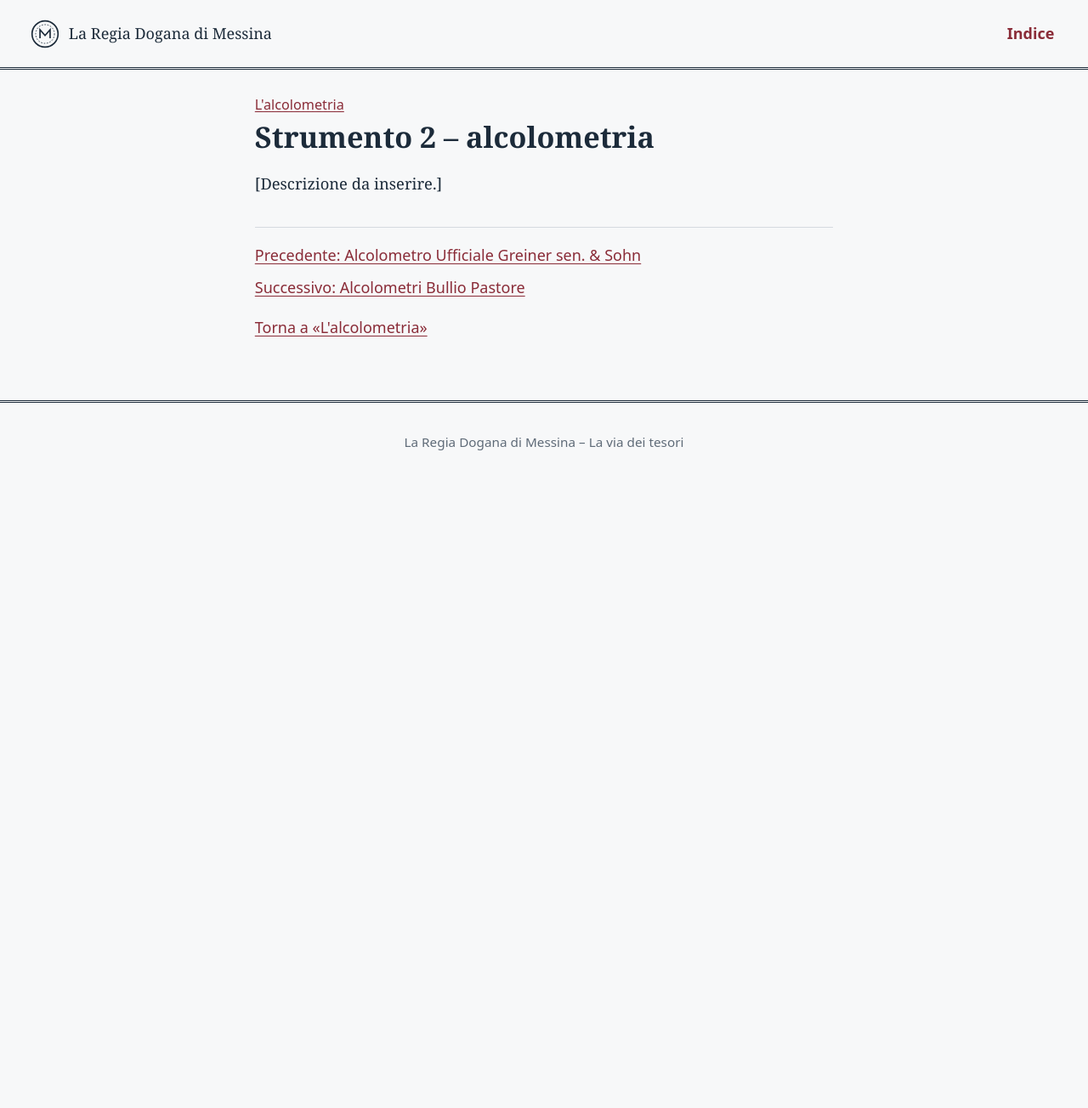
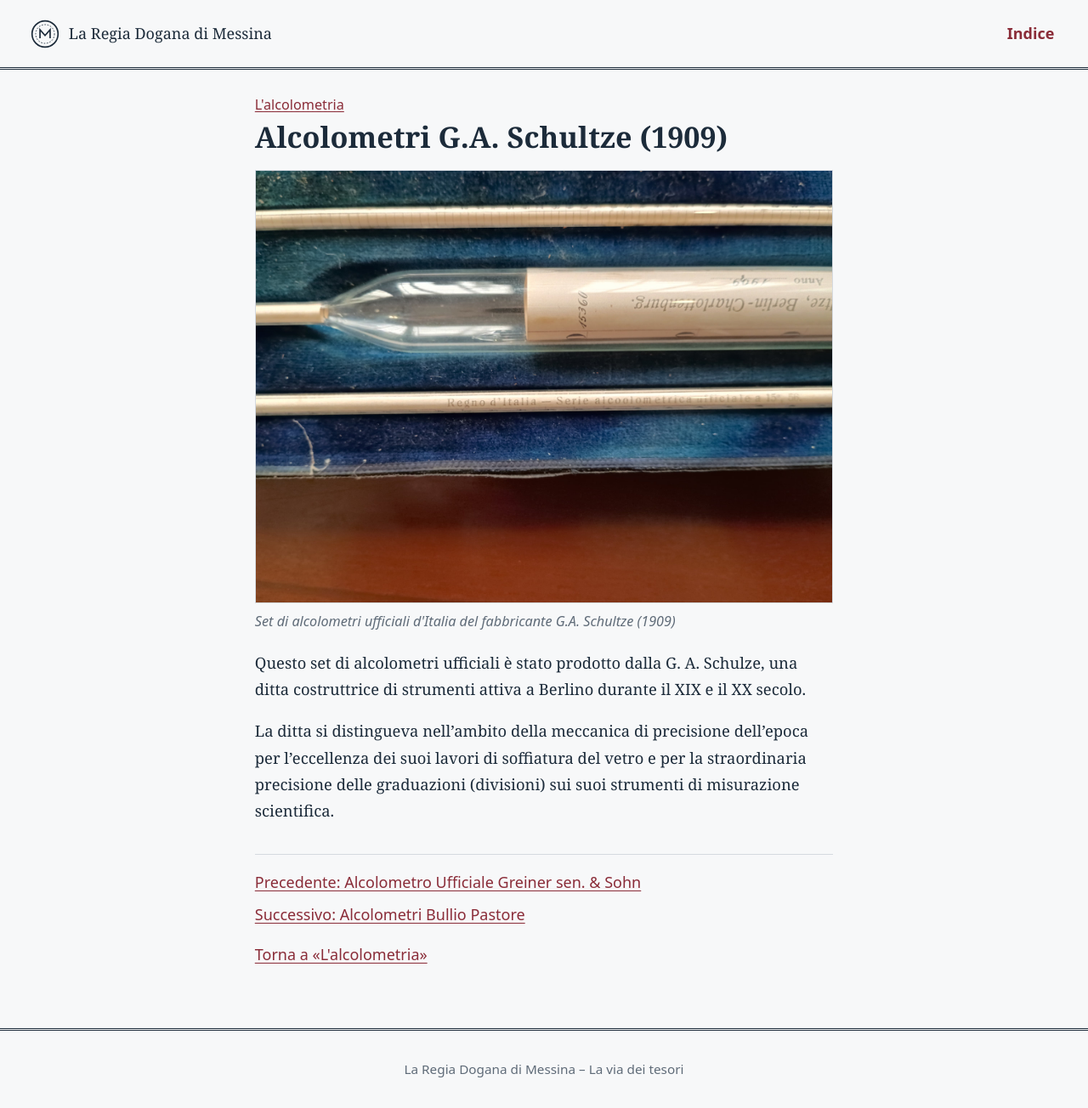
Before and after one commit to GiuseppeLB/regia-dogana-di-Messina, a Jekyll site: the page built from _oggetti/alcolometria-2.md, in a window 1280 px wide. Shown: the whole page at 85% size. Built offline with Jekyll 4.4.1, drawn with Linux system fonts in a browser that asks for light colours; before the commit the page ends 900 px from its top, so only the background shows below that.

Commit message:
Update _oggetti/alcolometria-2.md (via Pages CMS)

```diff
--- a/_oggetti/alcolometria-2.md
+++ b/_oggetti/alcolometria-2.md
@@ -1,11 +1,11 @@
 ---
 layout: oggetto
-title: "Strumento 2 – alcolometria"
+title: Alcolometri G.A. Schultze (1909)
 pagina: alcolometria
-sezione: ""
 ordine: 2
-foto: ""
-alt: ""
-didascalia: ""
+foto: /assets/foto/shultze.jpg
+didascalia: Set di alcolometri ufficiali d'Italia del fabbricante G.A. Schultze (1909)
 ---
-[Descrizione da inserire.]
+Questo set di alcolometri ufficiali è stato prodotto dalla G. A. Schulze, una ditta costruttrice di strumenti attiva a Berlino durante il XIX e il XX secolo.
+
+La ditta si distingueva nell'ambito della meccanica di precisione dell'epoca per l'eccellenza dei suoi lavori di soffiatura del vetro e per la straordinaria precisione delle graduazioni (divisioni) sui suoi strumenti di misurazione scientifica.
```
